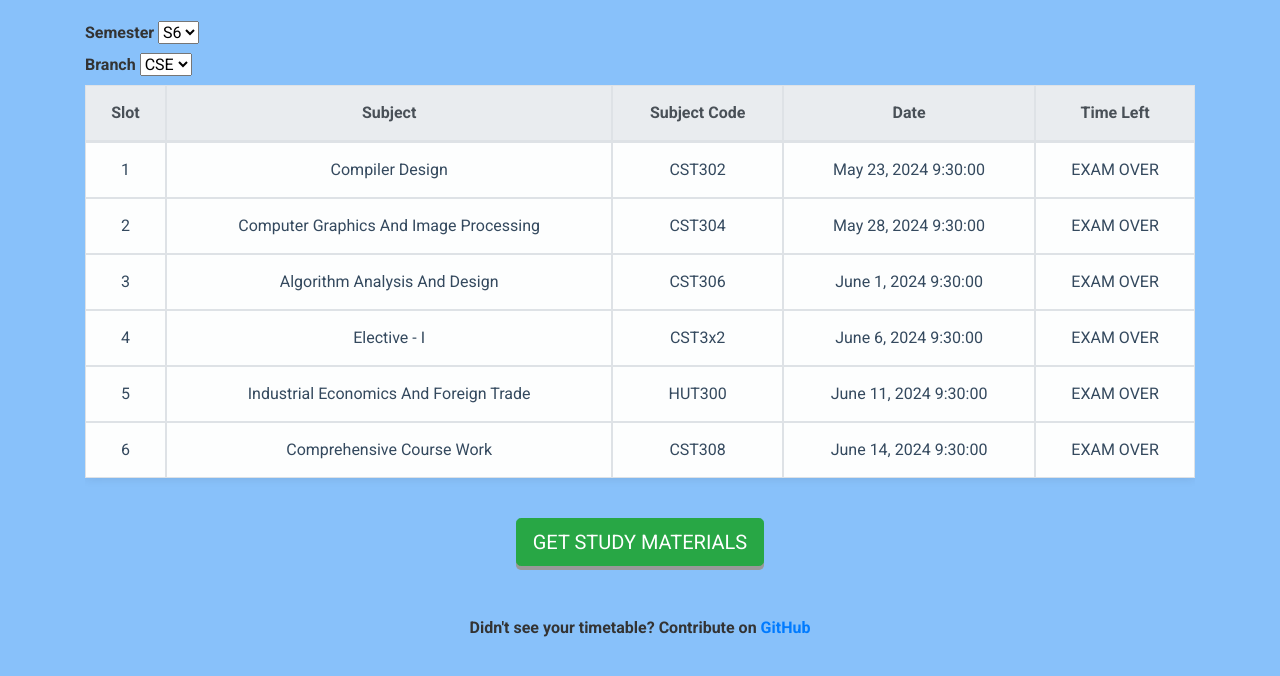
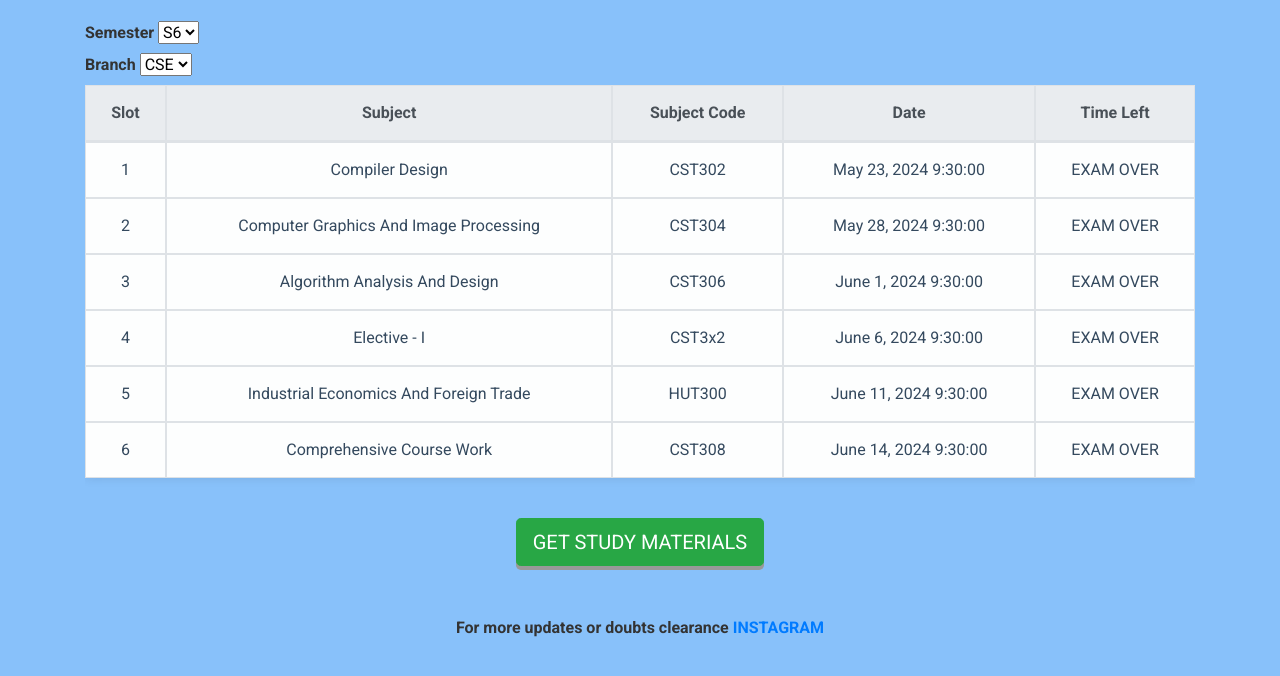
Before and after one commit to ktubot/ktutimetable, a plain HTML site: page index.html in a window 1280 px wide. Shown: the part 102-778 px from the top of the page. Drawn offline with nearby package versions, Linux system fonts and the light colour scheme.

Commit message:
Update index.html

```diff
--- a/index.html
+++ b/index.html
@@ -119,7 +119,7 @@
     </section>
   </main>
   <footer>
-    <p>Didn't see your timetable? Contribute on <a href="https://www.ktunotes.in">GitHub</a></p>
+    <p>For more updates or doubts clearance <a href="https://www.ktunotes.in">INSTAGRAM</a></p>
   </footer>
   <script src="https://code.jquery.com/jquery-3.5.1.slim.min.js"></script>
   <script src="https://cdn.jsdelivr.net/npm/@popperjs/core@2.9.2/dist/umd/popper.min.js"></script>
```
